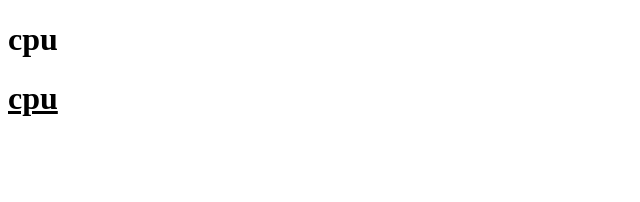
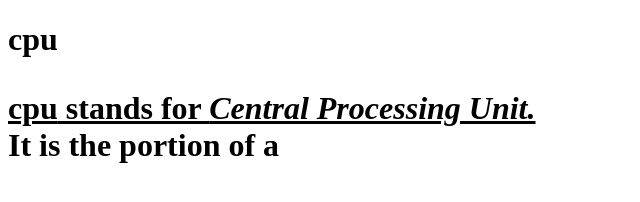
Before and after one commit to iamneo-production/cbaddadccffdadaeccdfffebaeceaec, a website: page public/index.html in a window 1280 px wide. Shown: the whole page, without its empty margins (0-640 px from the left). Drawn offline with Linux system fonts and the light colour scheme.

Commit message:
Backup Commit

```diff
--- a/public/index.html
+++ b/public/index.html
@@ -7,6 +7,8 @@
 
 </head>
 <body>
-    <u><b>cpu</b></u>
-</body>
+    <p><u><b>cpu</b> stands for <i>Central Processing Unit.</i></u><br>
+    It is the portion of a <U
+    </p>
+    </body>
 </html>
```
